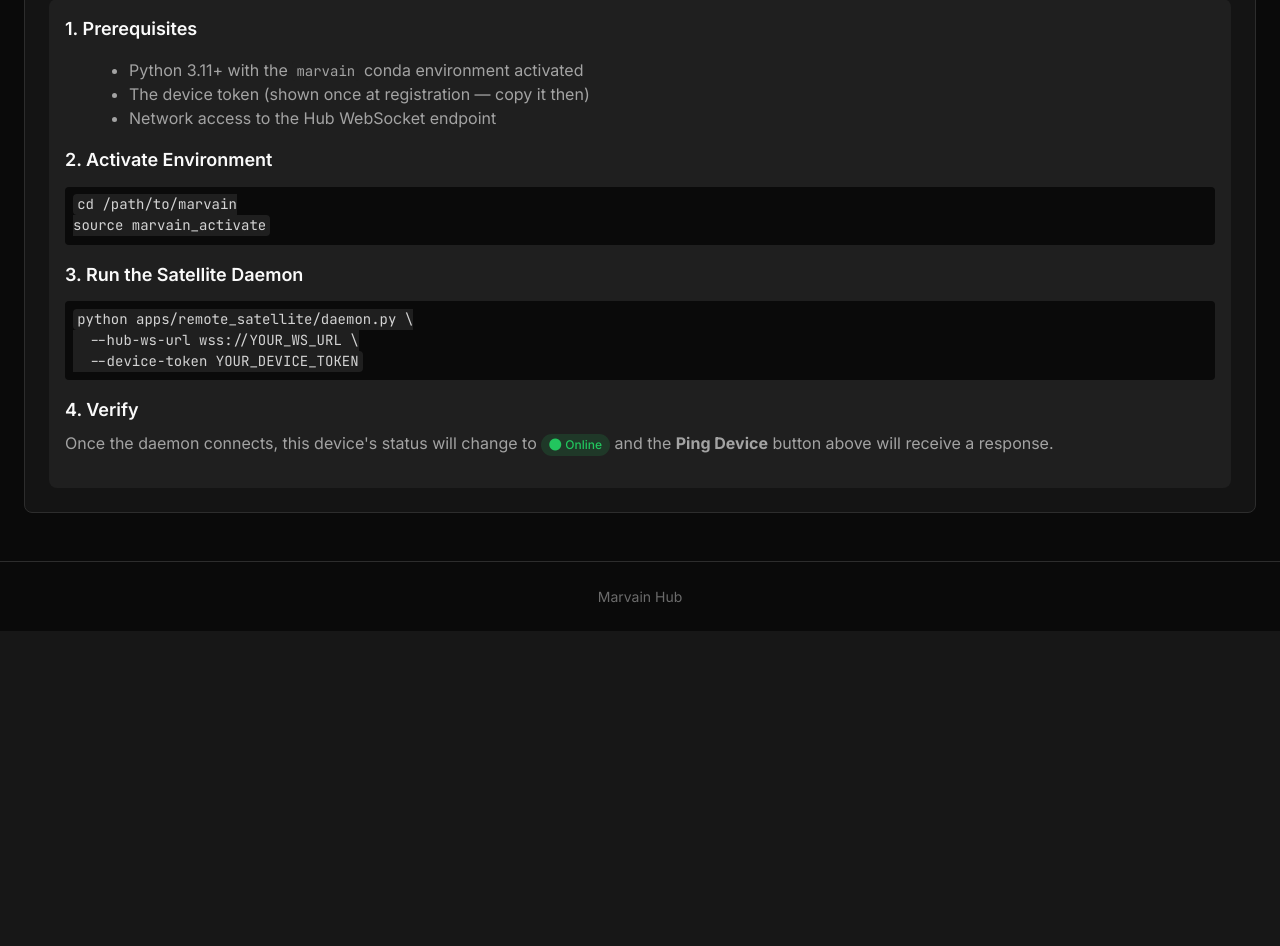
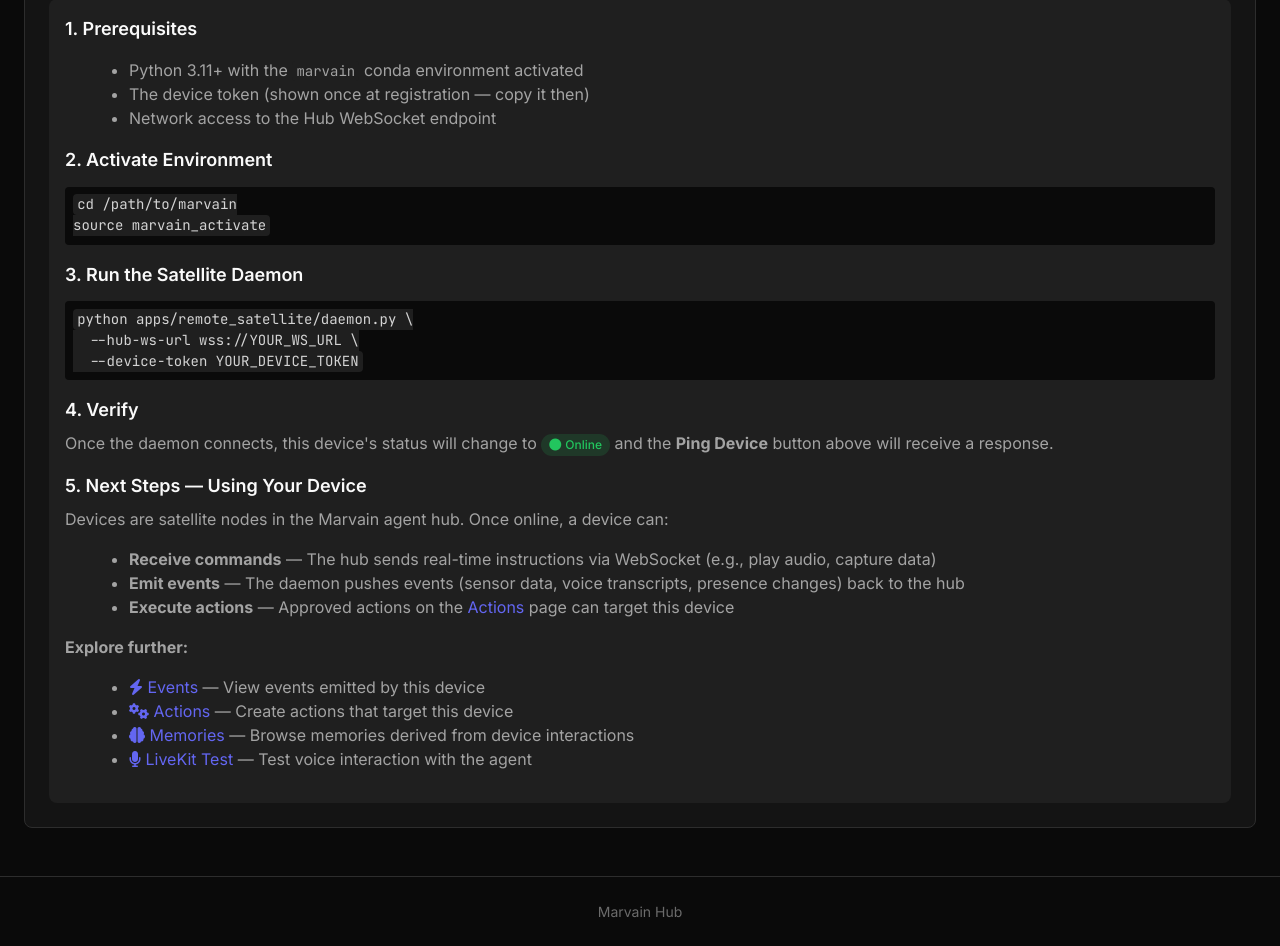
Before and after one commit to Daylily-Informatics/marvain, a Python web app: template functions/hub_api/templates/device_detail.html in a window 1280 px wide, after a click on "Getting Started — Full Setup Guide". Shown: the part 909-1855 px from the top of the page. Before the commit the page ends 1540 px from the top, so only its background shows below. Run offline with Jinja, Linux system fonts and the light colour scheme; the template is opened without the code that fills it, so the values that code supplies are empty.

Commit message:
fix: 5 GUI issues — people 500, modal backdrop, device UX, audit
Issue #4: Fix People page 500 error — add ::timestamptz cast to
consent_grants query and use .isoformat() on datetime parameter.

Issue #5: Audit page verified working (200 OK) — no crash found.

Issue #3: Add .modal-overlay CSS with dark backdrop for action/memory/event
modals. Add .modal-close button styles.

Issue #1: Add collapsible 'Launch Agent Worker' setup guide to device
registration success card with copy-pasteable commands.

Issue #2: Add 'Next Steps — Using Your Device' section to device detail
page explaining device capabilities and linking to related pages.

```diff
--- a/functions/hub_api/app.py
+++ b/functions/hub_api/app.py
@@ -1902,9 +1902,9 @@ def gui_people(request: Request) -> Response:
                 SELECT consent_type, expires_at
                 FROM consent_grants
                 WHERE person_id = :person_id::uuid AND revoked_at IS NULL
-                  AND (expires_at IS NULL OR expires_at > :now)
+                  AND (expires_at IS NULL OR expires_at > :now::timestamptz)
             """,
-                {"person_id": person_id, "now": datetime.now(timezone.utc)},
+                {"person_id": person_id, "now": datetime.now(timezone.utc).isoformat()},
             )
 
             voice_consent = None
--- a/functions/hub_api/templates/device_detail.html
+++ b/functions/hub_api/templates/device_detail.html
@@ -142,7 +142,24 @@ source marvain_activate</code></pre>
   --device-token YOUR_DEVICE_TOKEN</code></pre>
 
         <h4 style="margin-bottom: var(--spacing-sm);">4. Verify</h4>
-        <p style="color: var(--color-gray-300);">Once the daemon connects, this device's status will change to <span class="badge badge-success" style="font-size: 0.75rem;"><i class="fas fa-circle"></i> Online</span> and the <strong>Ping Device</strong> button above will receive a response.</p>
+        <p style="color: var(--color-gray-300); margin-bottom: var(--spacing-md);">Once the daemon connects, this device's status will change to <span class="badge badge-success" style="font-size: 0.75rem;"><i class="fas fa-circle"></i> Online</span> and the <strong>Ping Device</strong> button above will receive a response.</p>
+
+        <h4 style="margin-bottom: var(--spacing-sm);">5. Next Steps — Using Your Device</h4>
+        <p style="color: var(--color-gray-300); margin-bottom: var(--spacing-sm);">
+          Devices are satellite nodes in the Marvain agent hub. Once online, a device can:
+        </p>
+        <ul style="margin-left: var(--spacing-lg); margin-bottom: var(--spacing-md); color: var(--color-gray-300);">
+          <li><strong>Receive commands</strong> — The hub sends real-time instructions via WebSocket (e.g., play audio, capture data)</li>
+          <li><strong>Emit events</strong> — The daemon pushes events (sensor data, voice transcripts, presence changes) back to the hub</li>
+          <li><strong>Execute actions</strong> — Approved actions on the <a href="/actions" style="color: var(--color-highlight);">Actions</a> page can target this device</li>
+        </ul>
+        <p style="color: var(--color-gray-300); margin-bottom: var(--spacing-sm);"><strong>Explore further:</strong></p>
+        <ul style="margin-left: var(--spacing-lg); color: var(--color-gray-300);">
+          <li><a href="/events" style="color: var(--color-highlight);"><i class="fas fa-bolt"></i> Events</a> — View events emitted by this device</li>
+          <li><a href="/actions" style="color: var(--color-highlight);"><i class="fas fa-cogs"></i> Actions</a> — Create actions that target this device</li>
+          <li><a href="/memories" style="color: var(--color-highlight);"><i class="fas fa-brain"></i> Memories</a> — Browse memories derived from device interactions</li>
+          <li><a href="/livekit-test" style="color: var(--color-highlight);"><i class="fas fa-microphone"></i> LiveKit Test</a> — Test voice interaction with the agent</li>
+        </ul>
       </div>
     </details>
     {% endif %}
```
Also changed, not shown: functions/hub_api/static/css/marvain.css (+35 -0 lines), functions/hub_api/templates/devices.html (+43 -0 lines).
